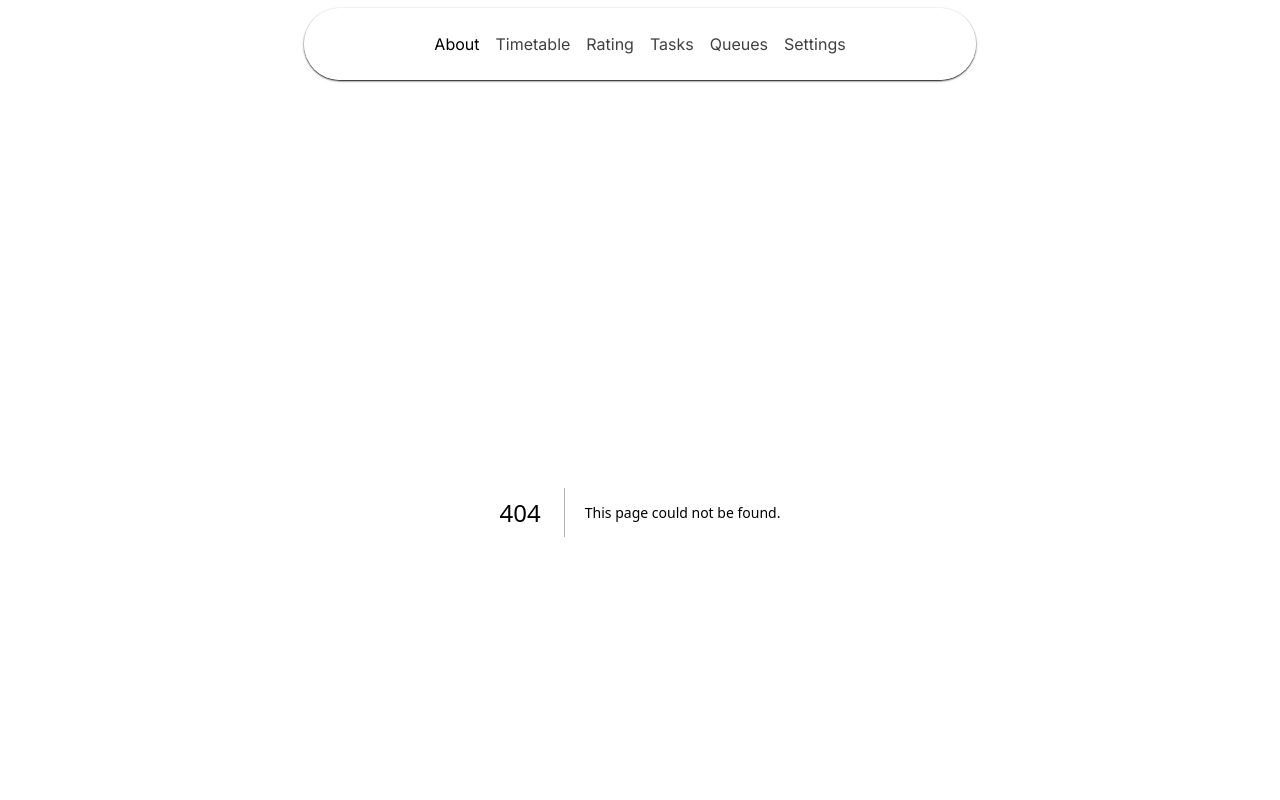
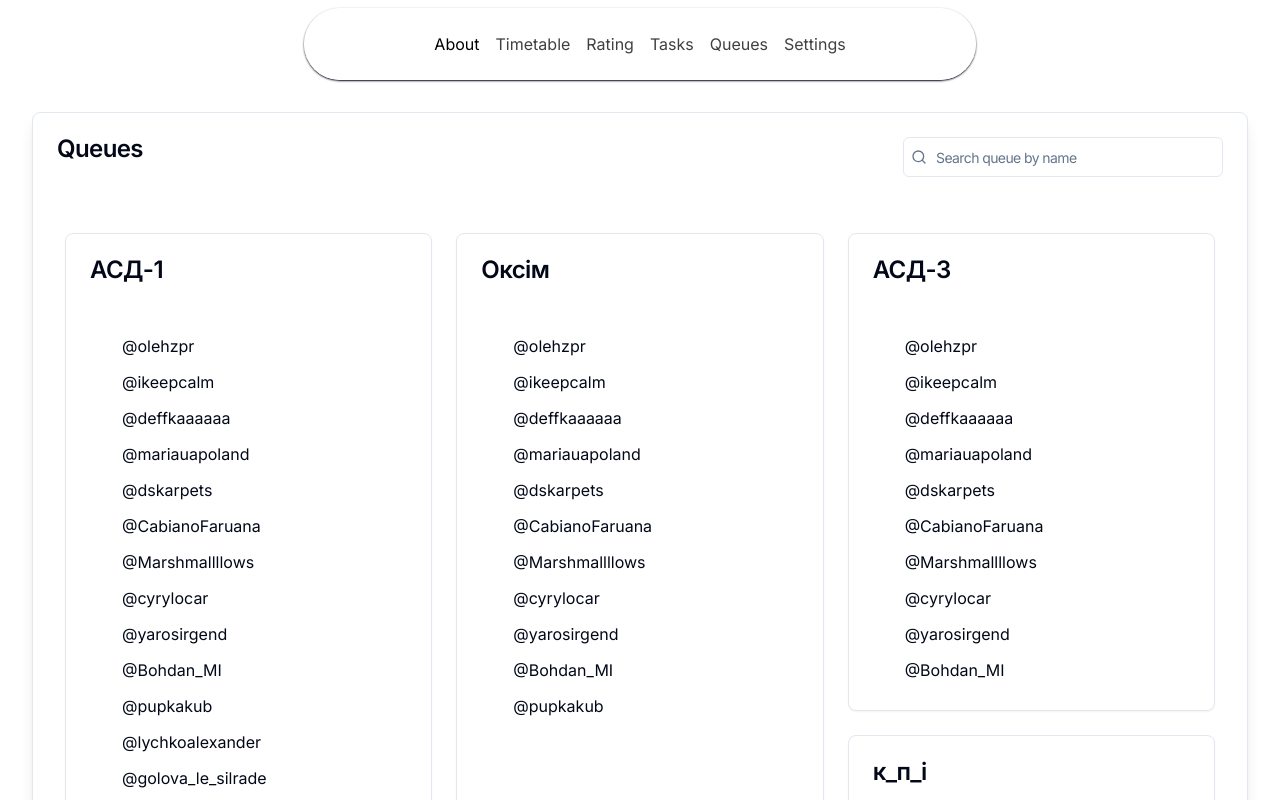
Before and after one commit to OlegZapara/LumiosUI, a Next.js app: page /queues in a window 1280 px wide. Before the commit this address had no page. Shown: the top 800 px of the page. Built offline with nearby package versions, Linux system fonts and the light colour scheme.

Commit message:
queues page

```diff
--- /dev/null
+++ b/src/app/queues/page.tsx
@@ -0,0 +1,71 @@
+"use client"
+
+import { CardBody } from "@/components/ui/3d-card";
+import { Card, CardHeader, CardTitle } from "@/components/ui/card";
+import React, { useEffect, useState } from "react";
+import Queue from "./queue";
+import { Input } from "@/components/ui/input";
+import { Search } from "lucide-react";
+import { Separator } from "@/components/ui/separator";
+import { Button } from "@/components/ui/button";
+
+const queues = [
+  "АСД-1",
+  "Оксім",
+  "АСД-3",
+  "кпі",
+  "КПІ",
+  "к_п_і",
+  "АСД-7",
+  "asdfasdfsadf",
+  "АСД-9",
+]
+
+export default function Queues() {
+  const [data, setData] = useState<string[]>([])
+  const [filteredData, setFilteredData] = useState<string[]>([])
+
+  useEffect(() => {
+    setData(queues);
+    setFilteredData(queues);
+  }, [])
+
+  function filterData(filter: string){
+    setFilteredData(data.filter(x => x.toLowerCase().includes(filter)))
+  }
+
+  return (
+    <div className="container">
+      <Card className="w-full shadow-md lg:shadow-lg h-auto">
+        <CardHeader>
+          <CardTitle>
+            <div className="flex gap-6 flex-col md:flex-row w-full justify-between">
+              <span>Queues</span>
+              <div className="relative">
+                <Search className="absolute left-2 top-3 h-4 w-4 text-muted-foreground"></Search>
+                <Input className="pl-8 font-normal w-80" placeholder="Search queue by name" onChange={(e) => filterData(e.target.value)}></Input>
+              </div>
+            </div>
+          </CardTitle>
+        </CardHeader>
+        <CardBody className="w-full justify-center gap-6 rounded-lg p-8 grid grid-cols-6 h-auto">
+          <div className="col-span-6 grid gap-6 md:col-span-3 lg:col-span-2 w-full h-auto">
+            {filteredData.filter((_, i) => i % 3 == 0).map(x => (
+              <Queue key={x} title={x}></Queue>
+            ))}
+          </div>
+          <div className="col-span-6 grid gap-6 md:col-span-3 lg:col-span-2 w-full h-auto">
+            {filteredData.filter((_, i) => (i + 2) % 3 == 0).map(x => (
+              <Queue key={x} title={x}></Queue>
+            ))}
+          </div>
+          <div className="col-span-6 grid gap-6 md:col-span-3 lg:col-span-2 w-full h-auto">
+            {filteredData.filter((_, i) => (i + 1) % 3 == 0).map(x => (
+              <Queue key={x} title={x}></Queue>
+            ))}
+          </div>
+        </CardBody>
+      </Card>
+    </div>
+  );
+}
--- /dev/null
+++ b/src/app/queues/queue.tsx
@@ -0,0 +1,91 @@
+"use client";
+
+import { CardBody } from "@/components/ui/3d-card";
+import { Button } from "@/components/ui/button";
+import { Card, CardHeader, CardTitle } from "@/components/ui/card";
+import {
+  DropdownMenu,
+  DropdownMenuContent,
+  DropdownMenuItem,
+  DropdownMenuTrigger,
+} from "@/components/ui/dropdown-menu";
+import { GripVertical, LogOut, MoreHorizontal } from "lucide-react";
+import { useEffect, useState } from "react";
+
+let data = [
+  { name: "@olehzpr", rating: 3776 },
+  { name: "@ikeepcalm", rating: 3451 },
+  { name: "@deffkaaaaaa", rating: 2573 },
+  { name: "@mariauapoland", rating: 2373 },
+  { name: "@dskarpets", rating: 2373 },
+  { name: "@CabianoFaruana", rating: 2040 },
+  { name: "@Marshmallllows", rating: 2006 },
+  { name: "@cyrylocar", rating: 1925 },
+  { name: "@yarosirgend", rating: 1569 },
+  { name: "@Bohdan_MI", rating: 1278 },
+  { name: "@pupkakub", rating: 1265 },
+  { name: "@lychkoalexander", rating: 1052 },
+  { name: "@golova_le_silrade", rating: 1042 },
+  { name: "@b1dess", rating: 969 },
+  { name: "@kyryloloshka", rating: 969 },
+  { name: "@InfiniteSnake", rating: 785 },
+  { name: "@andremalille", rating: 573 },
+  { name: "@darpfnis", rating: 446 },
+  { name: "@DrozdyW", rating: 366 },
+  { name: "@wiastia", rating: 318 },
+  { name: "@o_o_n_n_0_0", rating: 242 },
+  { name: "@Gustavanenado", rating: 180 },
+  { name: "@ostrjul", rating: 65 },
+  { name: "@vova_cod", rating: 65 },
+  { name: "@Ro_moro", rating: 62 },
+  { name: "@alphashk", rating: 52 },
+  { name: "@brrevq", rating: 41 },
+  { name: "@vckplsidh", rating: 25 },
+  { name: "@exiade", rating: 15 },
+  { name: "@Artychanal", rating: 5 },
+  { name: "@haivop", rating: 0 },
+  { name: "@DDDUUUCCCKKK", rating: 0 },
+  { name: "@Deniaaaaa_a", rating: 0 },
+];
+
+interface QueueProps{
+  title: string
+}
+
+export default function Queue(props: QueueProps) {
+
+  const [users, setUsers] = useState<string[]>([])
+
+  useEffect(() => {
+    setUsers(data.map(x => x.name).slice(0, Math.max(Math.floor(Math.random() * data.length), 10)))
+  }, [])
+
+  function removeUser(name: string){
+    console.log(name + "is removed");
+    setUsers(users.filter(user => user != name));
+  }
+
+  return (
+    <Card className="flex justify-start [&>div]:w-full flex-col">
+      <CardHeader>
+        <CardTitle><div>{props.title}</div></CardTitle>
+      </CardHeader>
+      <CardBody className="h-auto p-6 flex flex-col gap-1">
+        {users.map((user, i) => (
+            <div
+              key={user}
+              className="group flex flex-row relative items-center justify-between h-8  border-transparent w-full"
+            >
+              <GripVertical
+                className={`absolute hidden group-hover:flex cursor-move`}
+              ></GripVertical>
+              <div className="pl-8">{user}</div>
+              <Button variant="ghost" className={`h-8 w-8 p-0 hidden group-hover:flex`}>
+                <LogOut className="h-4 w-4 stroke-red-500" onClick={() => removeUser(user)}></LogOut>
+              </Button>
+            </div>
+          ))}
+      </CardBody>
+    </Card>
+  );
+}
```
